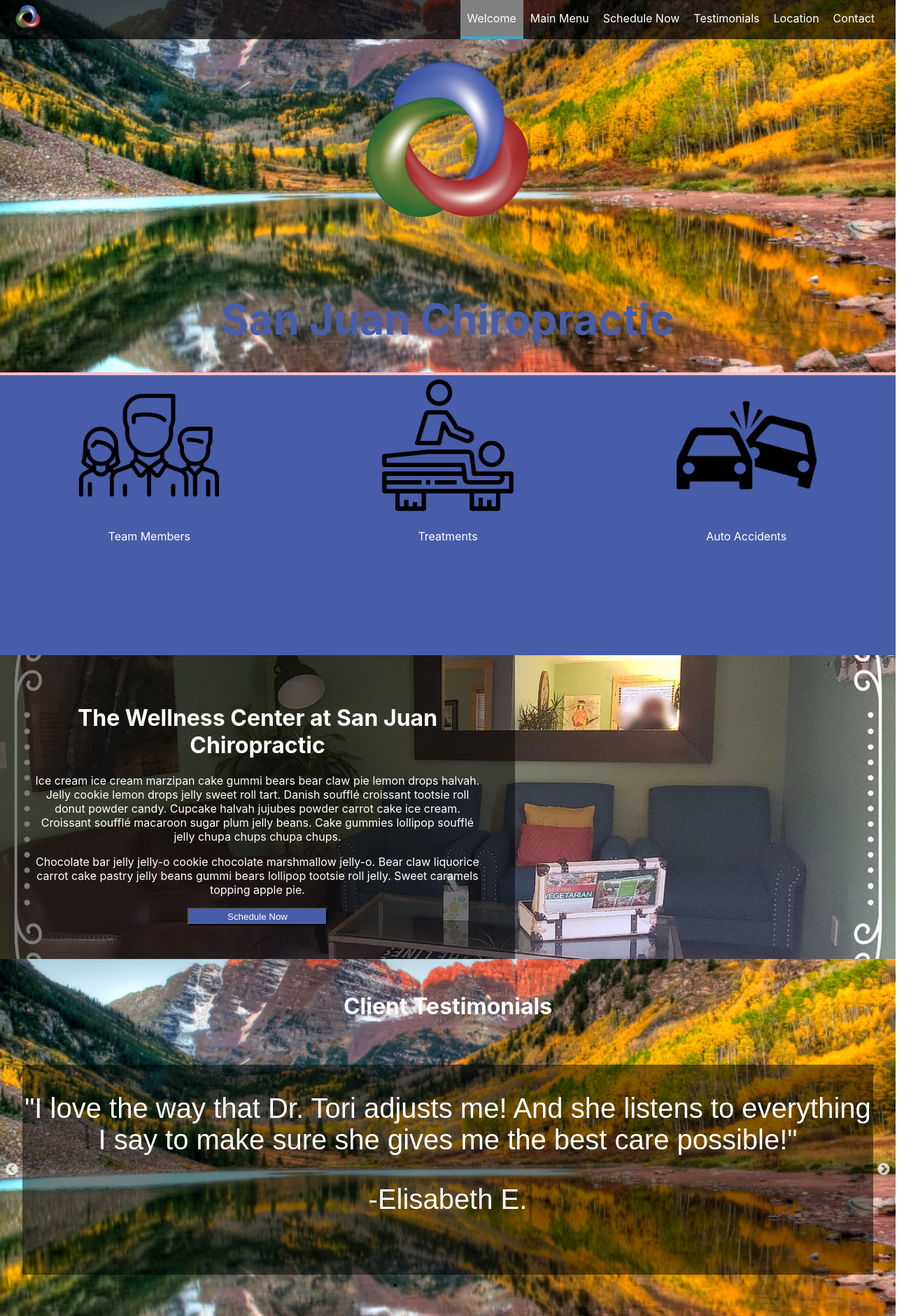
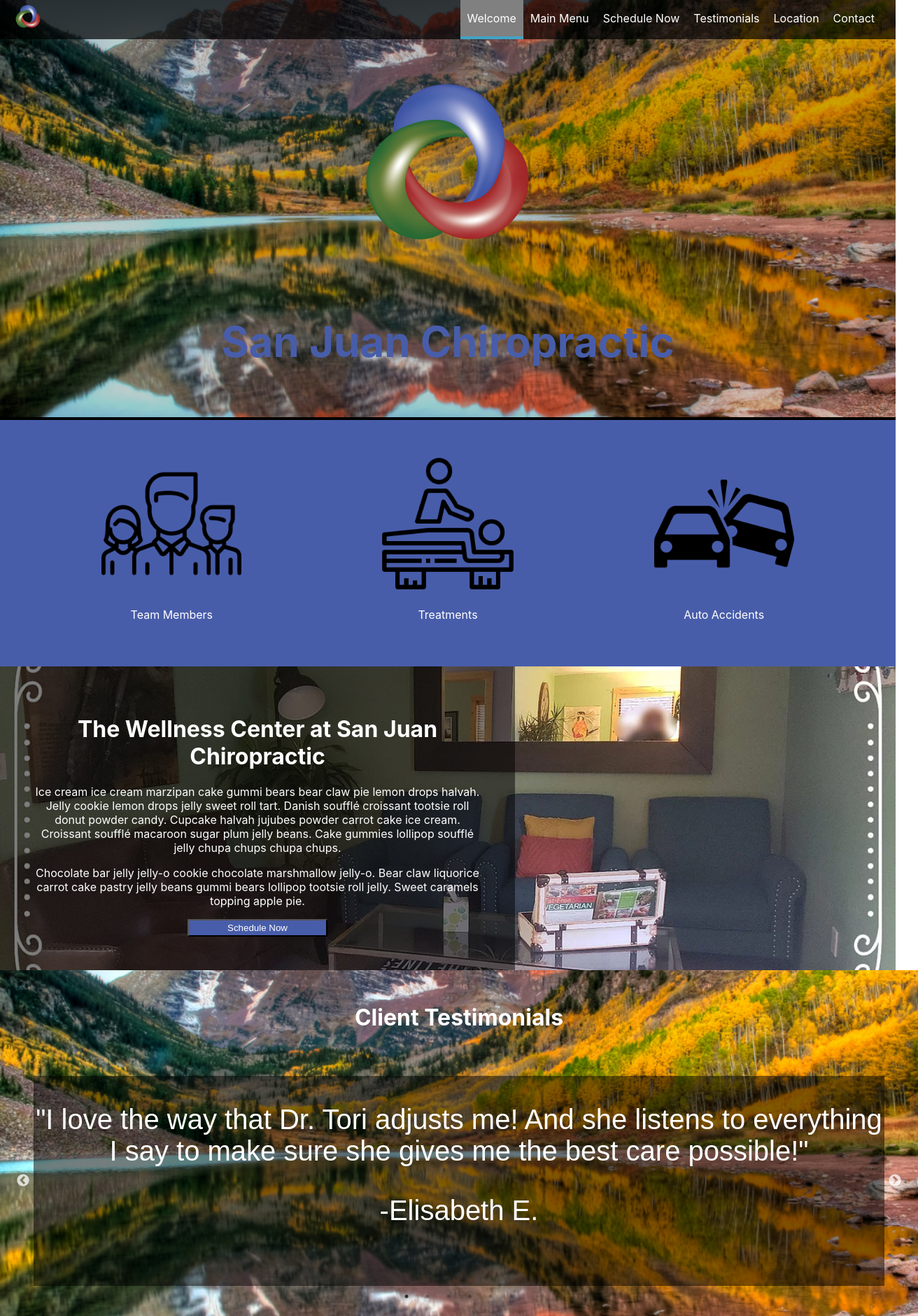
Before and after one commit to edringtondc/sanjuan, a React (Create React App) app: page / in a window 1280 px wide. Shown: the top 1880 px of the page at 70% size, 1312 px wide, since content can reach past the window. Built offline with nearby package versions, Linux system fonts and the light colour scheme.

Commit message:
css changes to background, layout change

```diff
--- a/src/components/Layout/Layout.js
+++ b/src/components/Layout/Layout.js
@@ -27,9 +27,10 @@
                 <MainMenu/>
                 <ScheduleNow/>
                 <Testimonials/>
+                <Visit />
                 <About/>
 
-                <Visit />
+
                 <Footer/>
 
 
--- a/src/components/Main/Main.js
+++ b/src/components/Main/Main.js
@@ -5,10 +5,14 @@
 const main = () => {
     return (
         <div className={classes.main}>
+            <div className={classes.Wrapper}>
+
             <div className={classes.logo}>
                 <Logo />
             </div>
             <h1 className={classes.title}> San Juan Chiropractic </h1>
+            </div>
+
         </div>
     )
 }
--- a/src/components/Main/main.module.css
+++ b/src/components/Main/main.module.css
@@ -20,8 +20,13 @@
 
 
     width: 100%;
-    /* background-color: rgba(0,0,0,0.2); */
+
     text-align: center;
-    border-bottom: solid 4px pink;
+    border-bottom: solid 4px;
 
 }
+
+.Wrapper {
+    background-color: rgba(0,0,0,0.2);
+    padding: 2rem;
+}
--- a/src/components/MainMenu/MenuItems/menuItems.module.css
+++ b/src/components/MainMenu/MenuItems/menuItems.module.css
@@ -4,5 +4,5 @@
 
 .items {
   text-align: center;
-  width: 300px;
+  width: auto;
 }
--- a/src/components/MainMenu/mainMenu.module.css
+++ b/src/components/MainMenu/mainMenu.module.css
@@ -6,12 +6,13 @@
     background-size: cover; */
     background-color: #485daa;
     color: white;
-    width: 100%;
+    width: auto;
     /* background-color: rgba(0,0,0,0.2); */
     text-align: center;
-    height: 400px;
+    height: auto;
     display: flex;
     justify-content: space-around;
+    padding: 3rem;
 
 }
 
--- a/src/components/Navigation/NavigationItems/NavigationItems.module.css
+++ b/src/components/Navigation/NavigationItems/NavigationItems.module.css
@@ -7,6 +7,7 @@
     align-items: center;
     height: 100%;
 
+
 }
 
 @media (min-width: 500px) {
--- a/src/components/Testimonials/Testimonials.module.css
+++ b/src/components/Testimonials/Testimonials.module.css
@@ -9,7 +9,7 @@
     text-align: center;
     border-bottom: solid 4px;
 
-    padding-top: 1rem;
+    padding: 1rem;
 
 
 
@@ -22,5 +22,4 @@
 
 .Carousel {
     padding: 2rem;
-    height: 400px;
 }
--- a/src/components/Visit/Visit.module.css
+++ b/src/components/Visit/Visit.module.css
@@ -3,7 +3,7 @@
 
 @media(min-width: 500px){
     .visit {
-        background-color: green;
+        background-color: #485daa;
         display: flex;
         justify-content: space-evenly;
         padding: 1rem;
```
